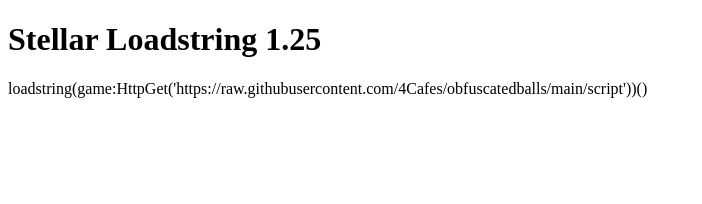
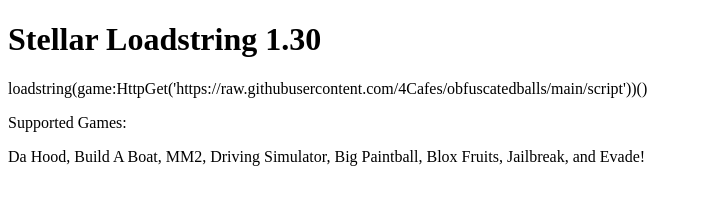
Before and after one commit to 4Cafes/loader.lua, a plain HTML site: page index.html in a window 1280 px wide. Shown: the whole page, without its empty margins (0-702 px from the left). Drawn offline with Linux system fonts and the light colour scheme.

Commit message:
Update index.html

```diff
--- a/index.html
+++ b/index.html
@@ -3,10 +3,12 @@
 <head>
     <meta charset="UTF-8">
     <meta name="viewport" content="width=device-width, initial-scale=1.0">
-    <title>Stellar Loadstring 1.25</title>
+    <title>Stellar Loadstring 1.30</title>
 </head>
 <body>
-    <h1>Stellar Loadstring 1.25</h1>
+    <h1>Stellar Loadstring 1.30</h1>
     <p>loadstring(game:HttpGet('https://raw.githubusercontent.com/4Cafes/obfuscatedballs/main/script'))()</p>
+    <p>Supported Games:</p>
+    <p>Da Hood, Build A Boat, MM2, Driving Simulator, Big Paintball, Blox Fruits, Jailbreak, and Evade!</p>
 </body>
 </html>
```
